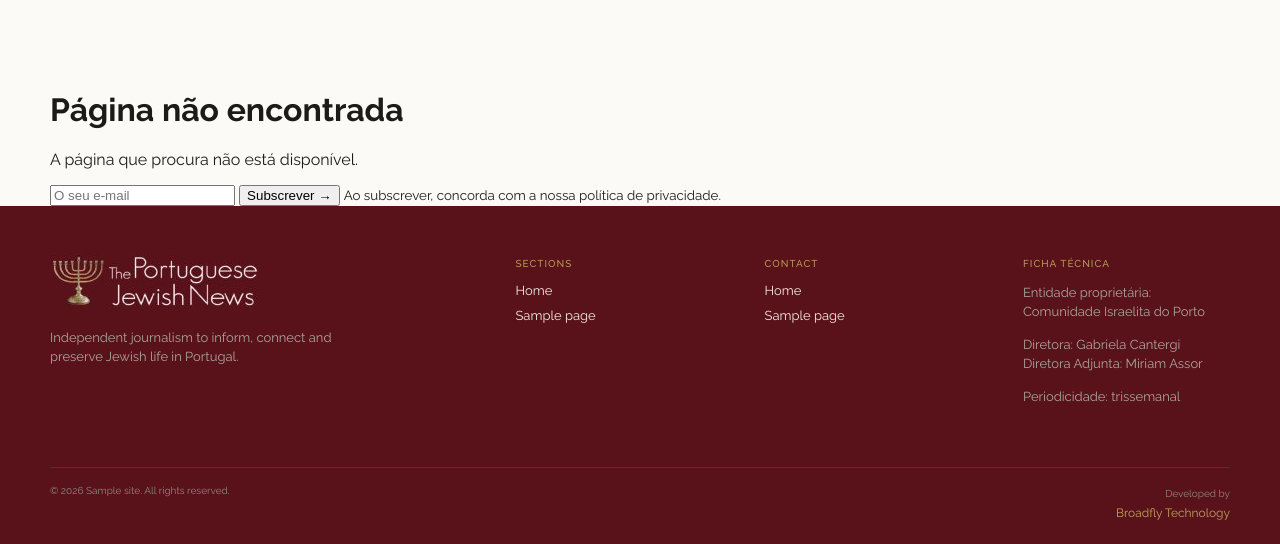
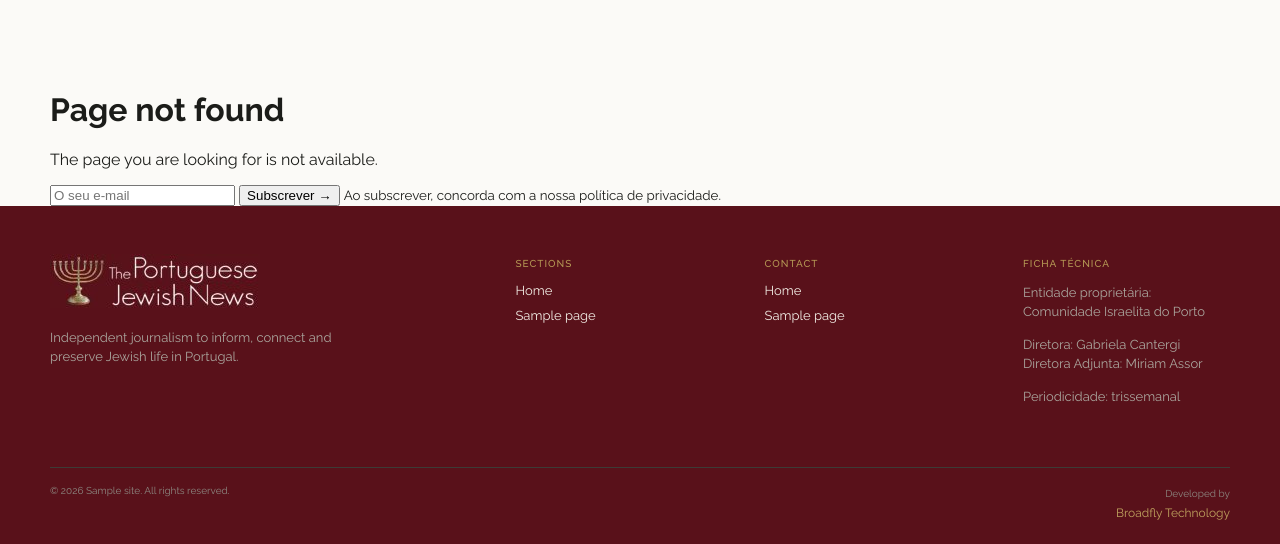
Before and after one commit to brunocriacoes/jewish-news-template, a WordPress theme: template 404.php in a window 1280 px wide. Shown: the part 69-613 px from the top of the page. Run offline with PHP 8.4 and a stand-in for WordPress, Linux system fonts and the light colour scheme; the site name, menu and one post (Sample post) are stand-ins, and other content is empty.

Commit message:
feat: traduzir página 404 para inglês

```diff
--- a/404.php
+++ b/404.php
@@ -1 +1 @@
-<?php get_header(); ?><main id="conteudo" class="shell narrow section-block"><h1>Página não encontrada</h1><p>A página que procura não está disponível.</p><?php get_search_form(); ?></main><?php get_footer(); ?>
+<?php get_header(); ?><main id="conteudo" class="shell narrow section-block"><h1>Page not found</h1><p>The page you are looking for is not available.</p><?php get_search_form(); ?></main><?php get_footer(); ?>
```
